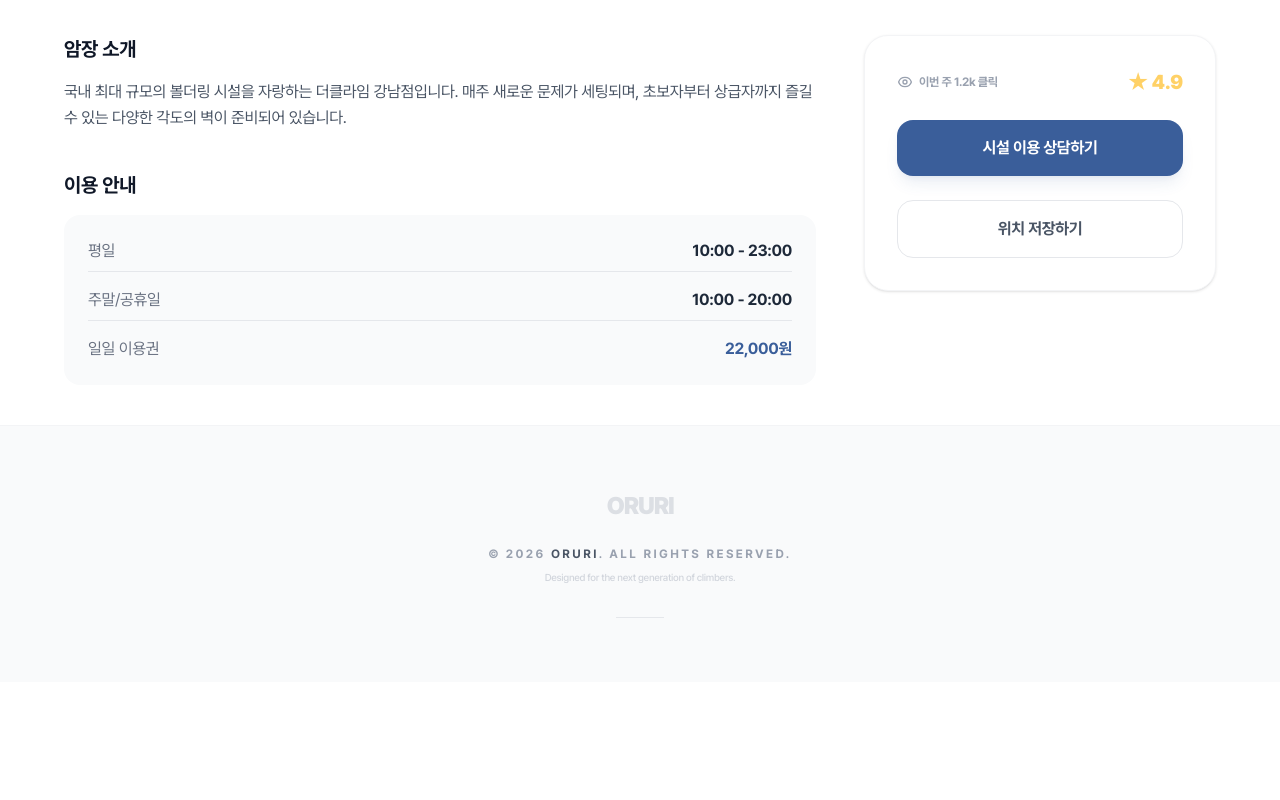
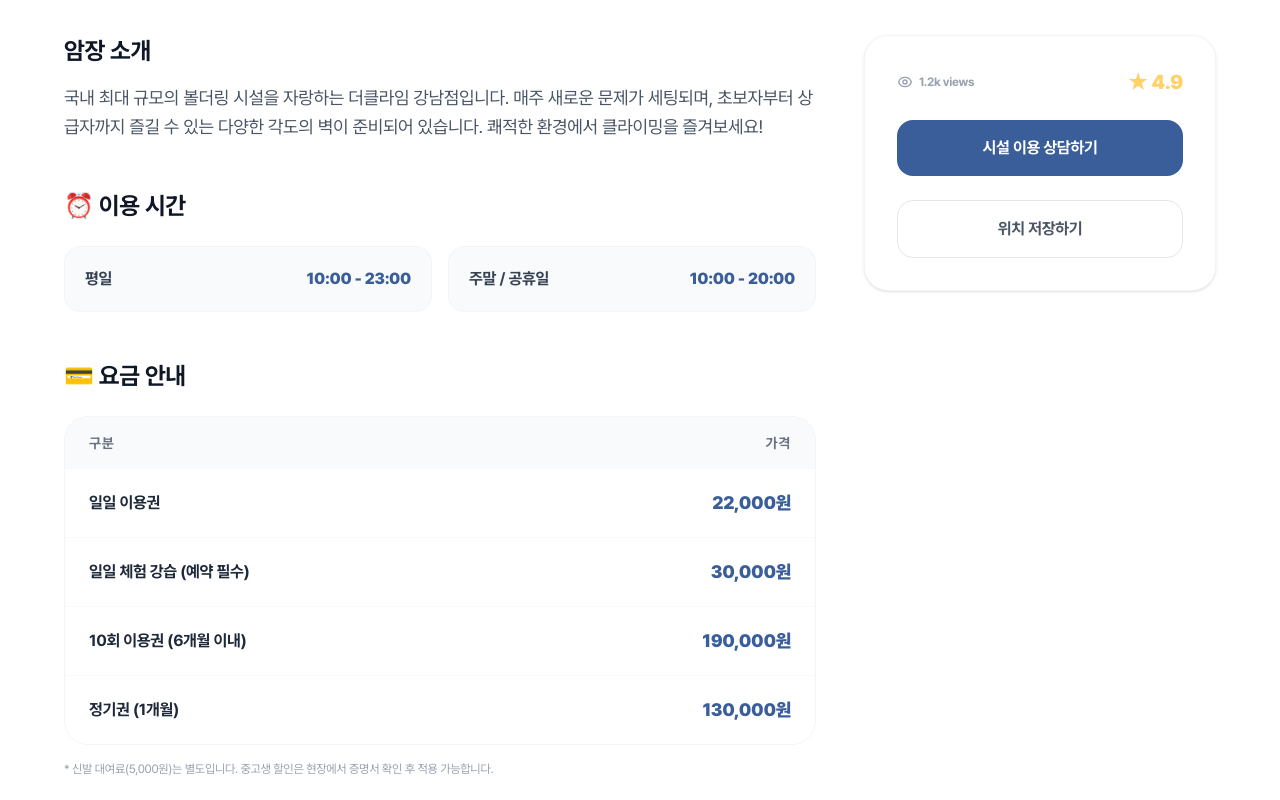
Before and after one commit to dmswl6310/Orri-Climbing, a Next.js app: page /gyms/0 in a window 1280 px wide. Shown: the part 520-1320 px from the top of the page. Before the commit the page ends 1202 px from the top, so only its background shows below. Built offline with nearby package versions, Linux system fonts and the light colour scheme.

Commit message:
refactor: 상세페이지 분리

```diff
--- a/src/app/gyms/[id]/page.tsx
+++ b/src/app/gyms/[id]/page.tsx
@@ -1,85 +1,17 @@
-import EyeIcon from "@/components/icons/EyeIcon";
-import MountainIcon from "@/components/icons/MountainIcon";
+import GymHero from "@/components/gym/GymHero";
+import GymInfo from "@/components/gym/GymInfo";
+import GymActionSide from "@/components/gym/GymActionSide";
 
 export default function GymDetailPage({ params }: { params: { id: string } }) {
   return (
     <div className="flex flex-col min-h-screen bg-white">
-      {/* 1. 상단 이미지 히어로 섹션 */}
-      <section className="relative h-[300px] md:h-[450px] bg-gray-100">
-        <div className="w-full h-full bg-slate-200" />{" "}
-        {/* 실제 이미지 들어갈 자리 */}
-        <div className="absolute inset-0 bg-gradient-to-t from-black/60 to-transparent" />
-        <div className="absolute bottom-8 px-6 md:px-16 w-full max-w-7xl mx-auto left-1/2 -translate-x-1/2">
-          <div className="flex gap-2 mb-3">
-            <span className="bg-main text-white text-[10px] px-2 py-1 rounded font-bold uppercase">
-              Bouldering
-            </span>
-            <span className="bg-white/20 backdrop-blur-md text-white text-[10px] px-2 py-1 rounded font-bold uppercase">
-              Large
-            </span>
-          </div>
-          <h1 className="text-3xl md:text-5xl font-bold text-white mb-2">
-            더클라임 강남점
-          </h1>
-          <p className="text-white/80 text-sm md:text-base flex items-center gap-2">
-            📍 서울 강남구 테헤란로 123 (역삼동)
-          </p>
-        </div>
-      </section>
+      {/* 1. 히어로 영역 */}
+      <GymHero name="더클라임 강남점" address="서울 강남구 테헤란로 123" />
 
-      {/* 2. 상세 정보 영역 */}
+      {/* 2. 메인 콘텐츠 영역 */}
       <main className="max-w-7xl mx-auto w-full px-6 md:px-16 py-10 grid grid-cols-1 lg:grid-cols-3 gap-12">
-        {/* 좌측: 메인 정보 (2/3 차지) */}
-        <div className="lg:col-span-2 space-y-10">
-          <div>
-            <h3 className="text-xl font-bold text-gray-900 mb-4">암장 소개</h3>
-            <p className="text-gray-600 leading-relaxed">
-              국내 최대 규모의 볼더링 시설을 자랑하는 더클라임 강남점입니다.
-              매주 새로운 문제가 세팅되며, 초보자부터 상급자까지 즐길 수 있는
-              다양한 각도의 벽이 준비되어 있습니다.
-            </p>
-          </div>
-
-          <div>
-            <h3 className="text-xl font-bold text-gray-900 mb-4">이용 안내</h3>
-            <div className="bg-gray-50 rounded-2xl p-6 space-y-4 text-sm md:text-base">
-              <div className="flex justify-between border-b border-gray-200 pb-2">
-                <span className="text-gray-500">평일</span>
-                <span className="font-bold text-gray-800">10:00 - 23:00</span>
-              </div>
-              <div className="flex justify-between border-b border-gray-200 pb-2">
-                <span className="text-gray-500">주말/공휴일</span>
-                <span className="font-bold text-gray-800">10:00 - 20:00</span>
-              </div>
-              <div className="flex justify-between">
-                <span className="text-gray-500">일일 이용권</span>
-                <span className="font-bold text-main-dark font-black">
-                  22,000원
-                </span>
-              </div>
-            </div>
-          </div>
-        </div>
-
-        {/* 우측: 요약 및 액션바 (1/3 차지, PC에서 고정 가능) */}
-        <div className="space-y-6">
-          <div className="border border-gray-100 rounded-3xl p-8 shadow-sm space-y-6 bg-white sticky top-24">
-            <div className="flex justify-between items-center">
-              <div className="flex items-center gap-1.5 text-gray-400">
-                <EyeIcon className="w-4 h-4" />
-                <span className="text-xs font-bold">이번 주 1.2k 클릭</span>
-              </div>
-              <span className="text-point font-black text-xl">★ 4.9</span>
-            </div>
-
-            <button className="w-full py-4 bg-main-dark text-white rounded-2xl font-bold hover:brightness-110 transition-all shadow-lg shadow-main-dark/10">
-              시설 이용 상담하기
-            </button>
-            <button className="w-full py-4 border border-gray-200 text-gray-600 rounded-2xl font-bold hover:bg-gray-50 transition-all">
-              위치 저장하기
-            </button>
-          </div>
-        </div>
+        <GymInfo />
+        <GymActionSide />
       </main>
     </div>
   );
--- /dev/null
+++ b/src/components/gym/GymActionSide.tsx
@@ -0,0 +1,23 @@
+import EyeIcon from "@/components/icons/EyeIcon";
+
+const GymActionSide = () => (
+  <div className="space-y-6">
+    <div className="border border-gray-100 rounded-3xl p-8 shadow-sm space-y-6 bg-white sticky top-24">
+      <div className="flex justify-between items-center">
+        <div className="flex items-center gap-1.5 text-gray-400">
+          <EyeIcon className="w-4 h-4" />
+          <span className="text-xs font-bold">1.2k views</span>
+        </div>
+        <span className="text-point font-black text-xl">★ 4.9</span>
+      </div>
+      <button className="w-full py-4 bg-main-dark text-white rounded-2xl font-bold">
+        시설 이용 상담하기
+      </button>
+      <button className="w-full py-4 border border-gray-200 text-gray-600 rounded-2xl font-bold">
+        위치 저장하기
+      </button>
+    </div>
+  </div>
+);
+
+export default GymActionSide;
--- /dev/null
+++ b/src/components/gym/GymHero.tsx
@@ -0,0 +1,19 @@
+const GymHero = ({ name, address }: { name: string; address: string }) => (
+  <section className="relative h-[300px] md:h-[450px] bg-gray-100">
+    <div className="w-full h-full bg-slate-200" />
+    <div className="absolute inset-0 bg-gradient-to-t from-black/70 to-transparent" />
+    <div className="absolute bottom-8 px-6 md:px-16 w-full max-w-7xl mx-auto left-1/2 -translate-x-1/2">
+      <div className="flex gap-2 mb-3">
+        <span className="bg-main text-white text-[10px] px-2 py-1 rounded font-bold uppercase">
+          Bouldering
+        </span>
+      </div>
+      <h1 className="text-3xl md:text-5xl font-bold text-white mb-2">{name}</h1>
+      <p className="text-white/80 text-sm md:text-base flex items-center gap-2">
+        📍 {address}
+      </p>
+    </div>
+  </section>
+);
+
+export default GymHero;
--- /dev/null
+++ b/src/components/gym/GymInfo.tsx
@@ -0,0 +1,95 @@
+// components/gym/GymInfo.tsx
+
+const GymInfo = () => {
+  return (
+    <div className="lg:col-span-2 space-y-12">
+      {/* 1. 암장 소개 */}
+      <section>
+        <h3 className="text-2xl font-bold text-gray-900 mb-4">암장 소개</h3>
+        <p className="text-gray-600 leading-relaxed text-base md:text-lg">
+          국내 최대 규모의 볼더링 시설을 자랑하는 더클라임 강남점입니다. 매주
+          새로운 문제가 세팅되며, 초보자부터 상급자까지 즐길 수 있는 다양한
+          각도의 벽이 준비되어 있습니다. 쾌적한 환경에서 클라이밍을 즐겨보세요!
+        </p>
+      </section>
+
+      {/* 2. 이용 시간 */}
+      <section>
+        <h3 className="text-2xl font-bold text-gray-900 mb-6 flex items-center gap-2">
+          ⏰ 이용 시간
+        </h3>
+        <div className="grid grid-cols-1 md:grid-cols-2 gap-4">
+          <div className="bg-gray-50 rounded-2xl p-5 flex justify-between items-center border border-gray-100">
+            <span className="font-bold text-gray-700">평일</span>
+            <span className="text-main-dark font-black">10:00 - 23:00</span>
+          </div>
+          <div className="bg-gray-50 rounded-2xl p-5 flex justify-between items-center border border-gray-100">
+            <span className="font-bold text-gray-700">주말 / 공휴일</span>
+            <span className="text-main-dark font-black">10:00 - 20:00</span>
+          </div>
+        </div>
+      </section>
+
+      {/* 3. 요금 안내 */}
+      <section>
+        <h3 className="text-2xl font-bold text-gray-900 mb-6 flex items-center gap-2">
+          💳 요금 안내
+        </h3>
+        <div className="overflow-hidden rounded-3xl border border-gray-100">
+          <table className="w-full text-left border-collapse">
+            <thead className="bg-gray-50">
+              <tr>
+                <th className="px-6 py-4 text-sm font-bold text-gray-500 uppercase tracking-wider">
+                  구분
+                </th>
+                <th className="px-6 py-4 text-sm font-bold text-gray-500 uppercase tracking-wider text-right">
+                  가격
+                </th>
+              </tr>
+            </thead>
+            <tbody className="divide-y divide-gray-50 bg-white">
+              <tr className="hover:bg-gray-50/50 transition-colors">
+                <td className="px-6 py-5 font-bold text-gray-800 text-base">
+                  일일 이용권
+                </td>
+                <td className="px-6 py-5 text-right font-black text-main-dark text-lg">
+                  22,000원
+                </td>
+              </tr>
+              <tr className="hover:bg-gray-50/50 transition-colors">
+                <td className="px-6 py-5 font-bold text-gray-800 text-base">
+                  일일 체험 강습 (예약 필수)
+                </td>
+                <td className="px-6 py-5 text-right font-black text-main-dark text-lg">
+                  30,000원
+                </td>
+              </tr>
+              <tr className="hover:bg-gray-50/50 transition-colors">
+                <td className="px-6 py-5 font-bold text-gray-800 text-base">
+                  10회 이용권 (6개월 이내)
+                </td>
+                <td className="px-6 py-5 text-right font-black text-main-dark text-lg">
+                  190,000원
+                </td>
+              </tr>
+              <tr className="hover:bg-gray-50/50 transition-colors">
+                <td className="px-6 py-5 font-bold text-gray-800 text-base">
+                  정기권 (1개월)
+                </td>
+                <td className="px-6 py-5 text-right font-black text-main-dark text-lg">
+                  130,000원
+                </td>
+              </tr>
+            </tbody>
+          </table>
+        </div>
+        <p className="mt-4 text-xs text-gray-400">
+          * 신발 대여료(5,000원)는 별도입니다. 중고생 할인은 현장에서 증명서
+          확인 후 적용 가능합니다.
+        </p>
+      </section>
+    </div>
+  );
+};
+
+export default GymInfo;
```
